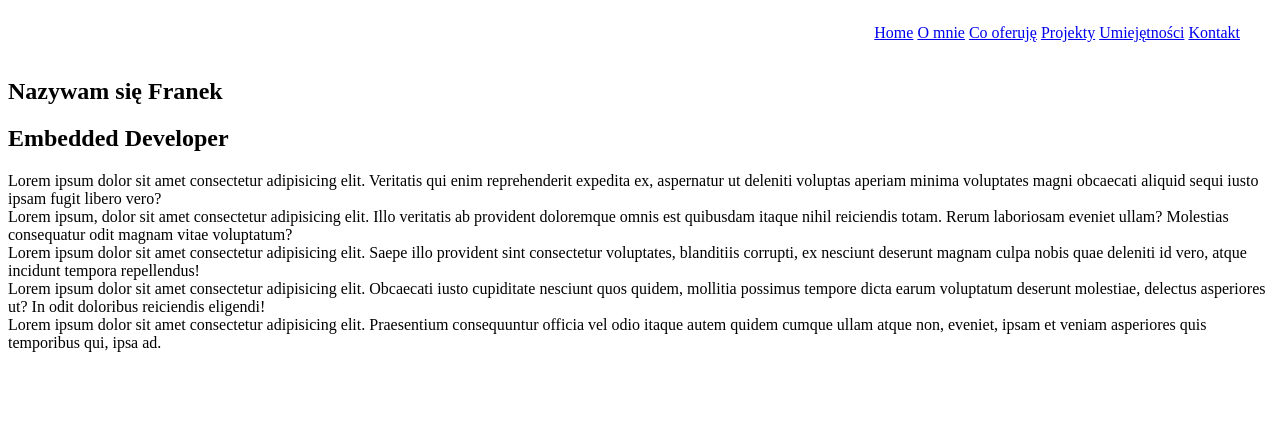
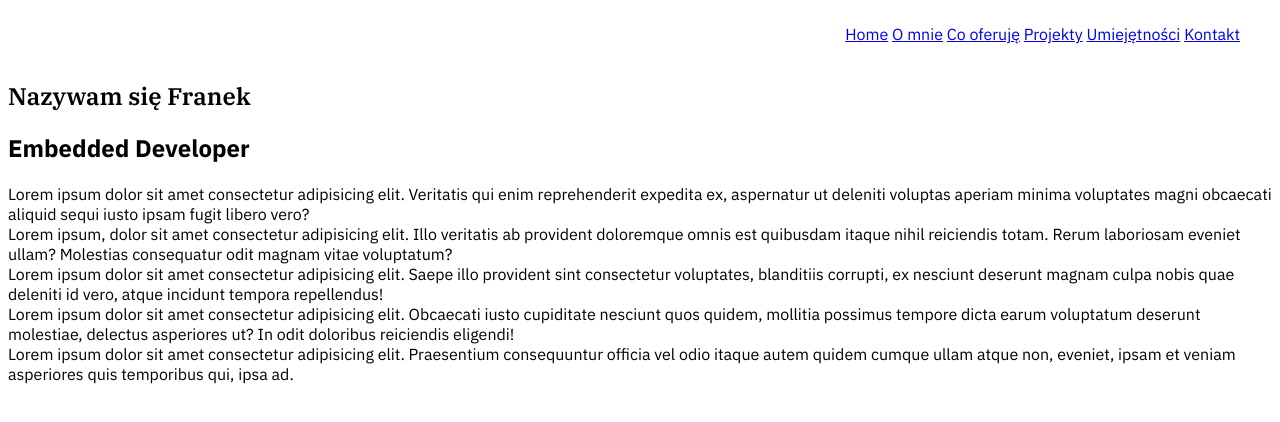
Before and after one commit to FraI3mega/portfolio, a plain HTML site: page index.html in a window 1280 px wide. Drawn offline with Linux system fonts and the light colour scheme.

Commit message:
feat: Add Plex fonts

```diff
--- a/style.css
+++ b/style.css
@@ -1,3 +1,50 @@
+/* fonty */
+@font-face {
+  font-family: 'IBM Plex Sans';
+  src: url('./fonts/IBM Plex Sans Var-Roman.woff2') format('woff2');
+  font-weight: 100 700;
+  font-style: normal;
+  font-display: swap;
+}
+
+@font-face {
+  font-family: 'IBM Plex Sans';
+  src: url('./fonts/IBM Plex Sans Var-Italic.woff2') format('woff2');
+  font-weight: 100 700;
+  font-style: italic;
+  font-display: swap;
+}
+
+@font-face {
+  font-family: 'IBM Plex Serif';
+  src: url('./fonts/IBM\ Plex\ Serif\ Var-Roman.woff2') format('woff2');
+  font-weight: 100 700;
+  font-style: normal;
+  font-display: swap;
+}
+
+@font-face {
+  font-family: 'IBM Plex Serif';
+  src: url('./fonts/IBM\ Plex\ Serif\ Var-Italic.woff2') format('woff2');
+  font-weight: 100 700;
+  font-style: italic;
+  font-display: swap;
+}
+
+body {
+    font-family: "IBM Plex Sans", sans-serif;
+    font-weight: 400;
+}
+
+h1 {
+    font-weight: 700;
+}
+
+h2 {
+    font-family: "IBM Plex Serif", serif;
+    font-weight: 600;
+}
+
 header {
     top:0;
     position: sticky;
```
Also changed, not shown: fonts/IBM Plex Sans Var-Italic.woff2 (added), fonts/IBM Plex Sans Var-Roman.woff2 (added), fonts/IBM Plex Serif Var-Italic.woff2 (added), fonts/IBM Plex Serif Var-Roman.woff2 (added), fonts/license.txt (added).
